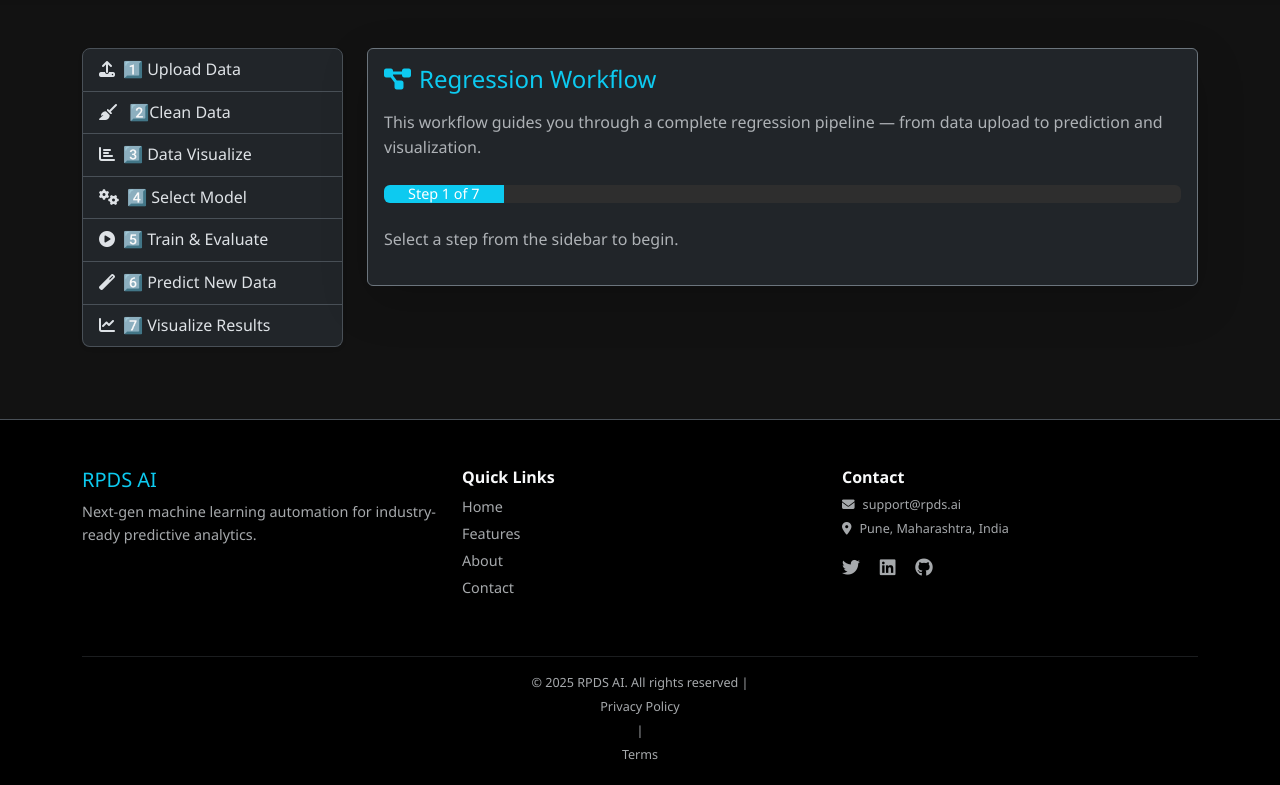
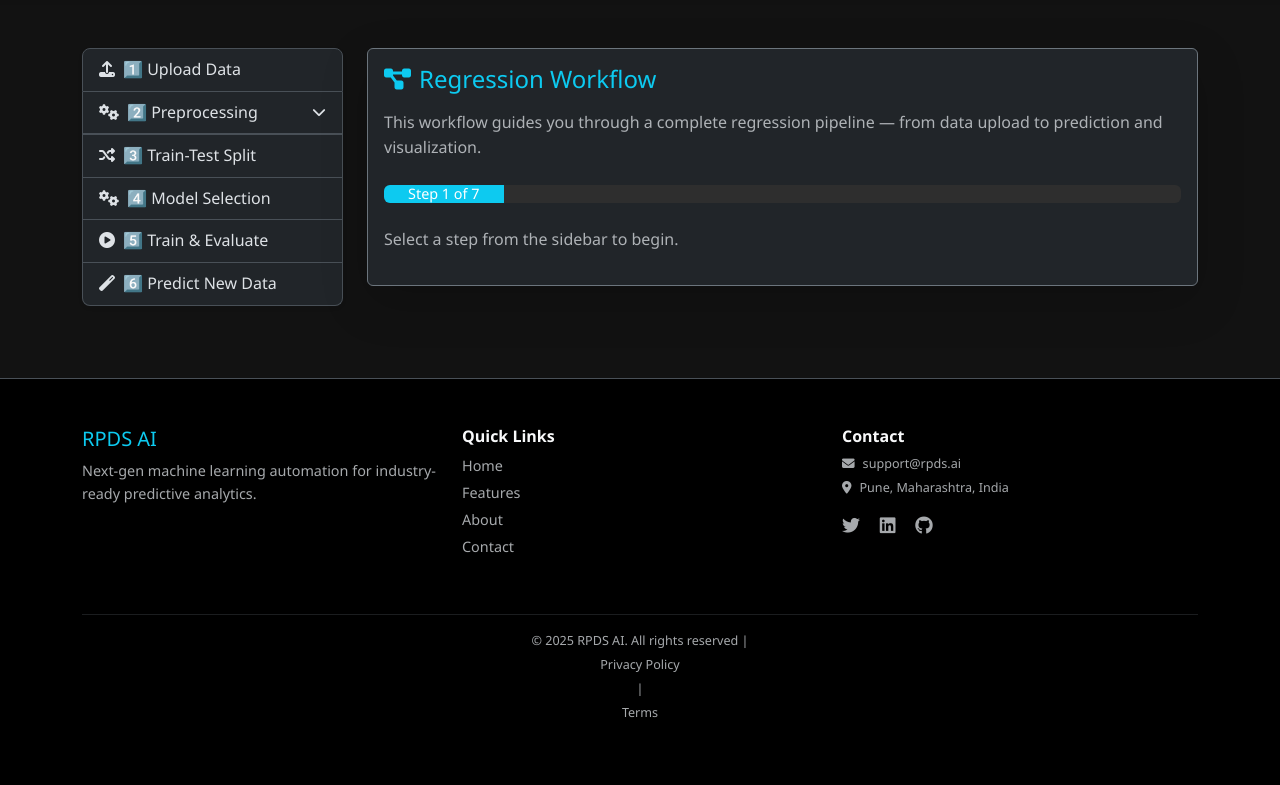
Before and after one commit to sadarerahul/Auto_ML_Platform, a FastAPI app: page /regression in a window 1280 px wide. Shown: the part 58-843 px from the top of the page. After the commit the page ends 776 px from the top, so only its background shows below. Run offline with FastAPI, Linux system fonts and the light colour scheme.

Commit message:
Sidebar Updated

```diff
--- a/frontend/templates/regression.html
+++ b/frontend/templates/regression.html
@@ -5,36 +5,77 @@
 {% block content %}
 <div class="row">
   <!-- 📚 Sidebar Navigation -->
+  <!-- 📚 Sidebar Navigation -->
 <div class="col-md-3 mb-4">
   <div class="list-group custom-sticky-sidebar shadow-sm rounded-3">
+
+    <!-- 1️⃣ Upload Data -->
     <a href="/regression/upload"
        class="list-group-item list-group-item-action {% if page == 'upload' %}active{% endif %}">
       <i class="fas fa-upload me-2"></i>1️⃣ Upload Data
     </a>
+
+    <!-- 2️⃣ Preprocessing Toggle Button -->
+    <button class="list-group-item list-group-item-action d-flex justify-content-between align-items-center {% if page in ['clean', 'visualize', 'outliers', 'scale', 'select_features', 'pca'] %}active{% endif %}"
+            data-bs-toggle="collapse"
+            data-bs-target="#preprocessCollapse"
+            aria-expanded="{% if page in ['clean', 'visualize', 'outliers', 'scale', 'select_features', 'pca'] %}true{% else %}false{% endif %}">
+      <span><i class="fas fa-cogs me-2"></i>2️⃣ Preprocessing</span>
+      <i class="fas fa-chevron-down small"></i>
+    </button>
+
+    <!-- 📦 Preprocessing Sub-Items -->
+    <div class="collapse {% if page in ['clean', 'visualize', 'outliers', 'scale', 'select_features', 'pca'] %}show{% endif %}" id="preprocessCollapse">
       <a href="/regression/clean"
-         class="list-group-item list-group-item-action {% if page == 'clean' %}active{% endif %}">
-        <i class="fas fa-broom me-2"></i> 2️⃣Clean Data
+         class="list-group-item list-group-item-action ps-5 {% if page == 'clean' %}active{% endif %}">
+        🧹 Clean & Encode
       </a>
       <a href="/regression/visualize"
-         class="list-group-item list-group-item-action {% if page == 'visualize' %}active{% endif %}">
-        <i class="fas fa-chart-bar me-2"></i>3️⃣ Data Visualize
+         class="list-group-item list-group-item-action ps-5 {% if page == 'visualize' %}active{% endif %}">
+        📊 Visualize Data
       </a>
+      <a href="/regression/outliers"
+         class="list-group-item list-group-item-action ps-5 {% if page == 'outliers' %}active{% endif %}">
+        🚨 Outlier Handling
+      </a>
+      <a href="/regression/scale"
+         class="list-group-item list-group-item-action ps-5 {% if page == 'scale' %}active{% endif %}">
+        📏 Scaling
+      </a>
+      <a href="/regression/select_features"
+         class="list-group-item list-group-item-action ps-5 {% if page == 'select_features' %}active{% endif %}">
+        🧠 Feature Selection
+      </a>
+      <a href="/regression/pca"
+         class="list-group-item list-group-item-action ps-5 {% if page == 'pca' %}active{% endif %}">
+        🧮 PCA (Optional)
+      </a>
+    </div>
+
+    <!-- 3️⃣ Train-Test Split -->
+    <a href="/regression/split"
+       class="list-group-item list-group-item-action {% if page == 'split' %}active{% endif %}">
+      <i class="fas fa-random me-2"></i>3️⃣ Train-Test Split
+    </a>
+
+    <!-- 4️⃣ Model Selection -->
     <a href="/regression/model"
        class="list-group-item list-group-item-action {% if page == 'model' %}active{% endif %}">
-        <i class="fas fa-cogs me-2"></i>4️⃣ Select Model
+      <i class="fas fa-cogs me-2"></i>4️⃣ Model Selection
     </a>
+
+    <!-- 5️⃣ Train & Evaluate -->
     <a href="/regression/train"
        class="list-group-item list-group-item-action {% if page == 'train' %}active{% endif %}">
       <i class="fas fa-play-circle me-2"></i>5️⃣ Train & Evaluate
     </a>
+
+    <!-- 6️⃣ Predict -->
     <a href="/regression/predict"
        class="list-group-item list-group-item-action {% if page == 'predict' %}active{% endif %}">
       <i class="fas fa-magic me-2"></i>6️⃣ Predict New Data
     </a>
-      <a href="/regression/results"
-         class="list-group-item list-group-item-action {% if page == 'results' %}active{% endif %}">
-        <i class="fas fa-chart-line me-2"></i>7️⃣ Visualize Results
-      </a>
+
   </div>
 </div>
 
```
Lines whose indentation alone changed are shown as unchanged.
